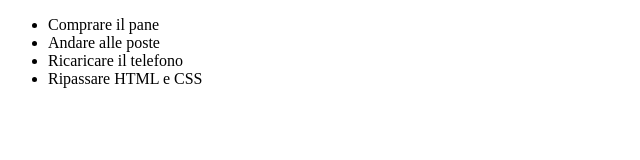
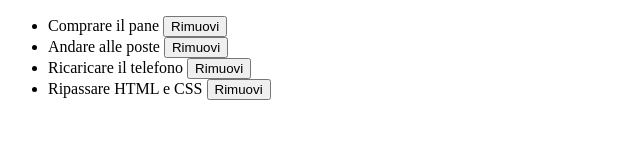
Before and after one commit to DamianoLandi/vue-todolist, a plain HTML site: page index.html in a window 1280 px wide. Shown: the whole page, without its empty margins (0-640 px from the left). Drawn offline with nearby package versions, Linux system fonts and the light colour scheme.

Commit message:
Rimozione Elementi

```diff
--- a/index.html
+++ b/index.html
@@ -10,7 +10,9 @@
 <body>
     <div id="root">
        <ul>
-           <li v-for="element in list"> {{element}} </li>
+           <li v-for="(element, index) in list"> {{element}}
+               <button @click="removeItem(index)">Rimuovi</button>
+           </li>
        </ul>
     </div>
     <script src="./js/script.js"></script>
--- a/js/script.js
+++ b/js/script.js
@@ -9,6 +9,8 @@ const root = new Vue({
         ]
     },
     methods:{
-
+        removeItem(i){
+            this.list.splice(i, 1);
+        }
     },
 });
```
